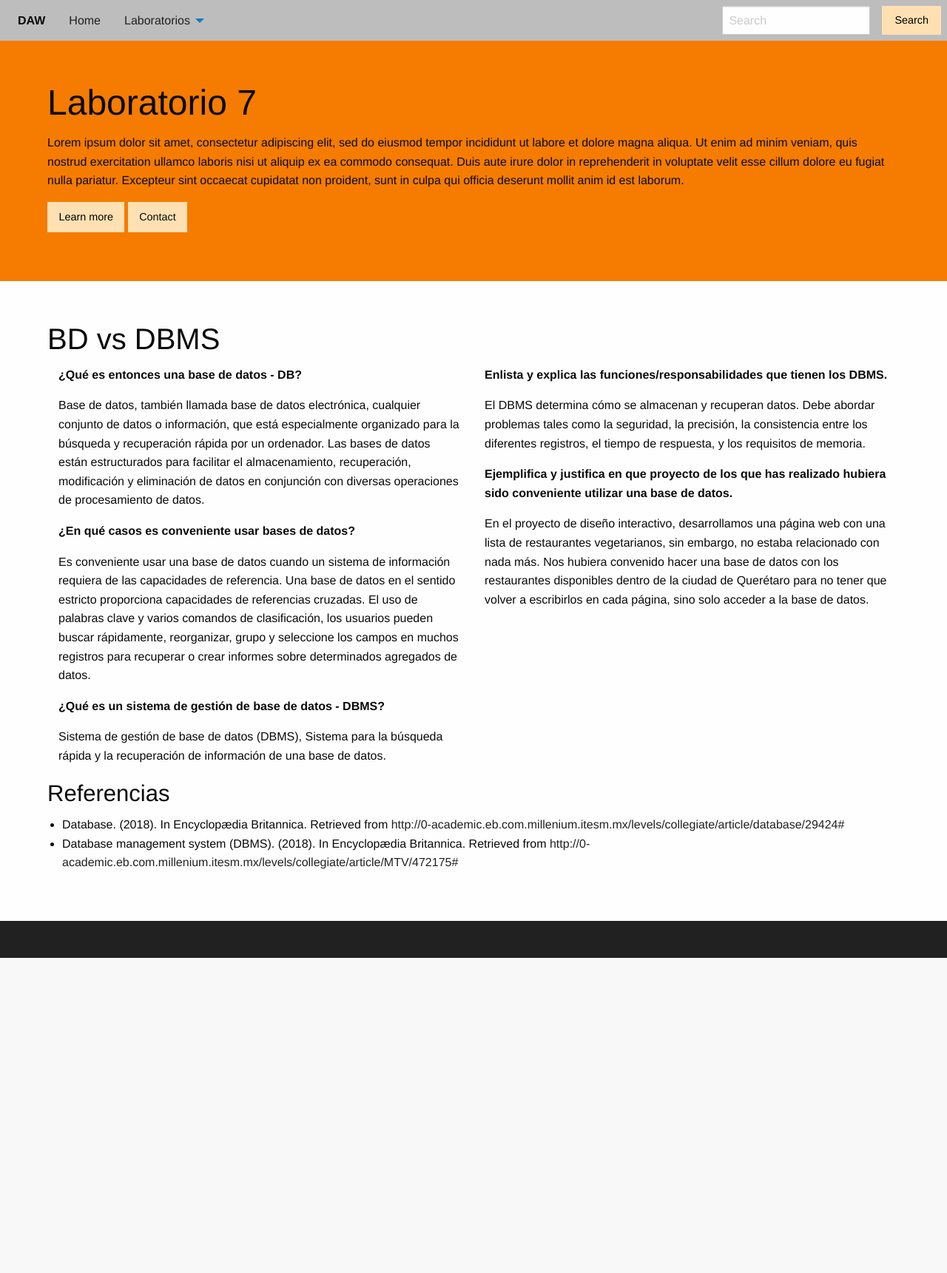
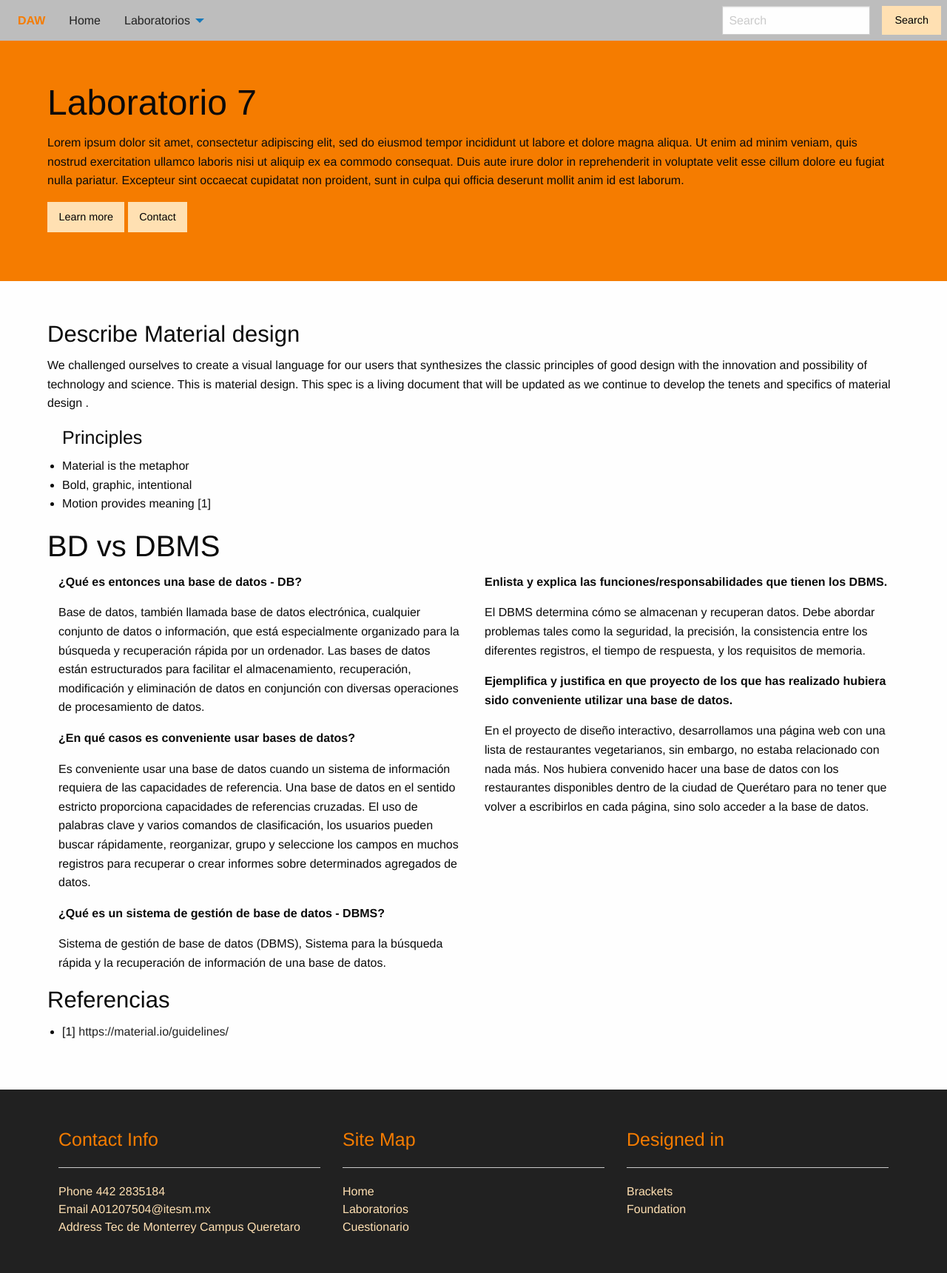
Before and after one commit to 97joaquinhr/DAW_A01207504, a PHP site: page /Lab7/index.html in a window 1280 px wide. Shown: the whole page at 74% size. Before the commit the page ends 1295 px from the top, so only its background shows below. Run offline with PHP 8.4, Linux system fonts and the light colour scheme.

Commit message:
finnish lab7

```diff
--- a/Lab7/index.html
+++ b/Lab7/index.html
@@ -41,13 +41,21 @@
                 <header><h1>Laboratorio 7</h1></header>
                 <p>Lorem ipsum dolor sit amet, consectetur adipiscing elit, sed do eiusmod tempor incididunt ut labore et dolore magna aliqua. Ut enim ad minim veniam, quis nostrud exercitation ullamco laboris nisi ut aliquip ex ea commodo consequat. Duis aute irure dolor in reprehenderit in voluptate velit esse cillum dolore eu fugiat nulla pariatur. Excepteur sint occaecat cupidatat non proident, sunt in culpa qui officia deserunt mollit anim id est laborum.</p>
                 <a href="#" class="button">Learn more</a>
-                <a href="#" class="success button">Contact</a>
+                <a href="#" class="button">Contact</a>
             </div>
         </section>
 
         <!--  main content  -->
         <section class="main">
             <article class="wrapper">
+                <h3>Describe Material design</h3>
+                <p>We challenged ourselves to create a visual language for our users that synthesizes the classic principles of good design with the innovation and possibility of technology and science. This is material design. This spec is a living document that will be updated as we continue to develop the tenets and specifics of material design .</p>
+                <ul><h4>Principles</h4>
+                    <li>Material is the metaphor</li>
+                    <li>Bold, graphic, intentional</li>
+                    <li>Motion provides meaning [1]</li>
+                </ul>
+                <!-- tome el cuestionario de bases de datos para jugar con el contenido con grids y css -->
                 <header><h2>BD vs DBMS</h2></header>
                 <div class="grid-x grid-padding-x">
                     <div class="small-12 medium-6 cell">
@@ -76,9 +84,8 @@
                 <div class="wrapper">
                     <header><h3>Referencias</h3></header>
                     <ul>
-                        <li> Database. (2018). In Encyclopædia Britannica. Retrieved from <a href="http://0-academic.eb.com.millenium.itesm.mx/levels/collegiate/article/database/29424#">http://0-academic.eb.com.millenium.itesm.mx/levels/collegiate/article/database/29424#</a>
+                        <li>[1] <a href="https://material.io/guidelines/">https://material.io/guidelines/</a>
                         </li>
-                        <li> Database management system (DBMS). (2018). In Encyclopædia Britannica. Retrieved from <a href="http://0-academic.eb.com.millenium.itesm.mx/levels/collegiate/article/MTV/472175#">http://0-academic.eb.com.millenium.itesm.mx/levels/collegiate/article/MTV/472175#</a></li>
                     </ul>
                 </div>
             </article>
@@ -86,8 +93,27 @@
 
         <!-- footer section-->
         <footer>
-            <div class="wrapper">
-
+            <div class="wrapper grid-x grid-padding-x small-up-1 medium-up-3">
+                <div class="cell">
+                    <h4>Contact Info</h4>
+                    <hr>
+                    <a href="#"><span>Phone</span> 442 2835184</a>
+                    <a href="#"><span>Email</span> A01207504@itesm.mx</a>
+                    <a href="#"><span>Address</span> Tec de Monterrey Campus Queretaro</a>
+                </div>
+                <div class="cell">
+                    <h4>Site Map</h4>
+                    <hr>
+                    <a href="../index.html">Home</a>
+                    <a href="../Lab1/index.html">Laboratorios</a>
+                    <a href="../BasesDatos/cuestionario1.html">Cuestionario</a>
+                </div>
+                <div class="cell">
+                    <h4>Designed in</h4>
+                    <hr>
+                    <a href="http://brackets.io/">Brackets</a>
+                    <a href="https://foundation.zurb.com/">Foundation</a>
+                </div>
             </div>
         </footer>
 
--- a/foundation/css/app.css
+++ b/foundation/css/app.css
@@ -1,6 +1,4 @@
 @import 'foundation';
-@include foundation-float-grid;
-@include foundation-flex-grid;
 @include foundation-xy-grid-classes;
 /*--- general ---*/
 .wrapper
@@ -14,6 +12,9 @@
 .top-bar ul{
     background-color:  #BDBDBD;
 }
+.menu, .menu-text{
+    color: #F57C00;
+}
 a{
     color:#212121;
 }
@@ -21,9 +22,6 @@ a{
 .hero{
     padding:50px 0px;
     background-color: #F57C00;
-}
-.button.success{
-    background-color: #FFE0B2;
 }
 .button{
     color: black;
@@ -35,7 +33,11 @@ a{
 }
 /*--- footer ---*/
 footer{
-    height: 50px;
+    color:#F57C00;
     background-color: #212121;
-
+    padding:50px 0px;
 }
+footer a{
+    display: block;
+    color:#FFE0B2;
+}
```
